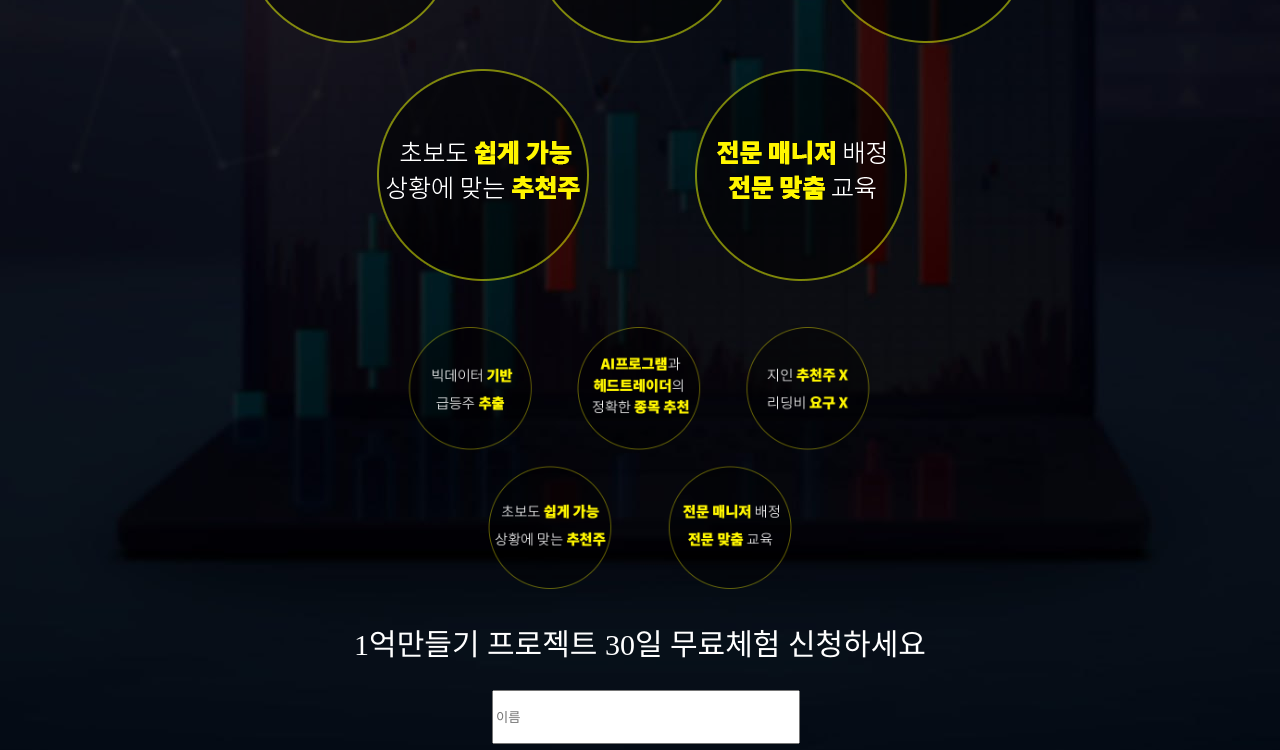
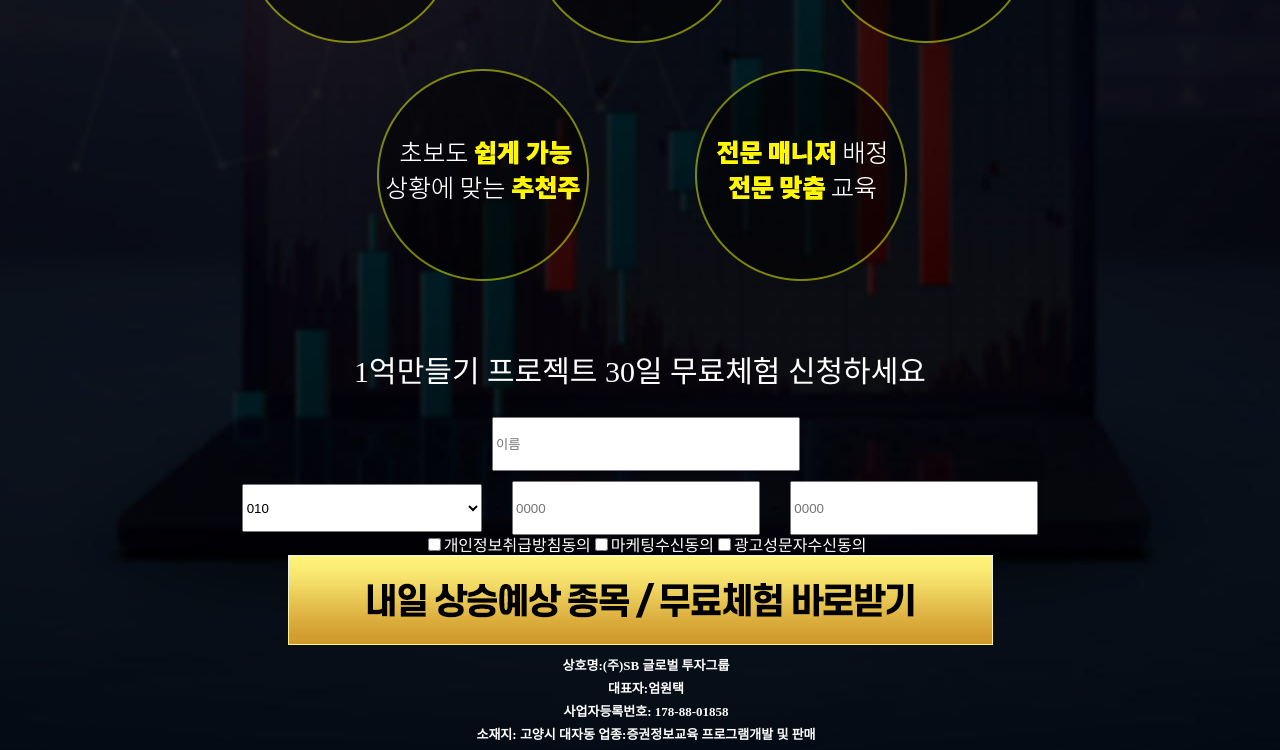
Before and after one commit to euntti/newstest, a React (Create React App) app: page / in a window 1280 px wide. Shown: the part 443-1193 px from the top of the page. Built offline with nearby package versions, Linux system fonts and the light colour scheme; no server answers.

Commit message:
커밋 변경

```diff
--- a/src/Main.js
+++ b/src/Main.js
@@ -136,12 +136,12 @@ function App() {
                     // style={{ width: 800, height: 1023, marginLeft: 20 }}
                     alt="logo "
                   />{" "} */}
-                  <img
+                  {/* <img
                     style={{ width: 500 }}
                     src={"/img/theme4.png"}
                     // style={{ width: 800, height: 1023, marginLeft: 20 }}
                     alt="logo "
-                  />
+                  /> */}
                   <div
                     style={{ color: "#fff", fontSize: 30, margin: "30px 0" }}
                   >
@@ -181,12 +181,12 @@ function App() {
                     // style={{ width: 800, height: 1023, marginLeft: 20 }}
                     alt="logo "
                   />{" "} */}
-                  <img
+                  {/* <img
                     style={{ width: 300 }}
                     src={"/img/theme4.png"}
                     // style={{ width: 800, height: 1023, marginLeft: 20 }}
                     alt="logo "
-                  />
+                  /> */}
                   <div
                     style={{ color: "#fff", fontSize: 20, margin: "30px 0" }}
                   >
```
